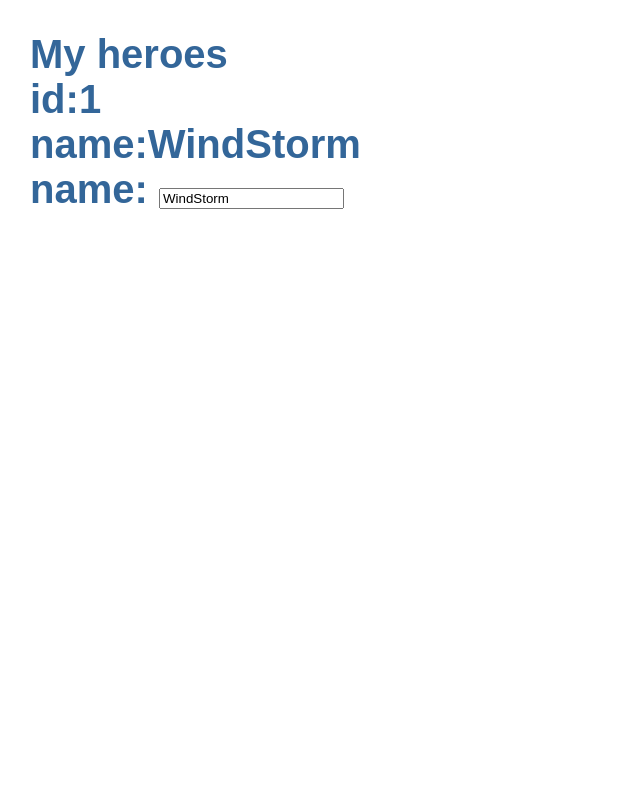
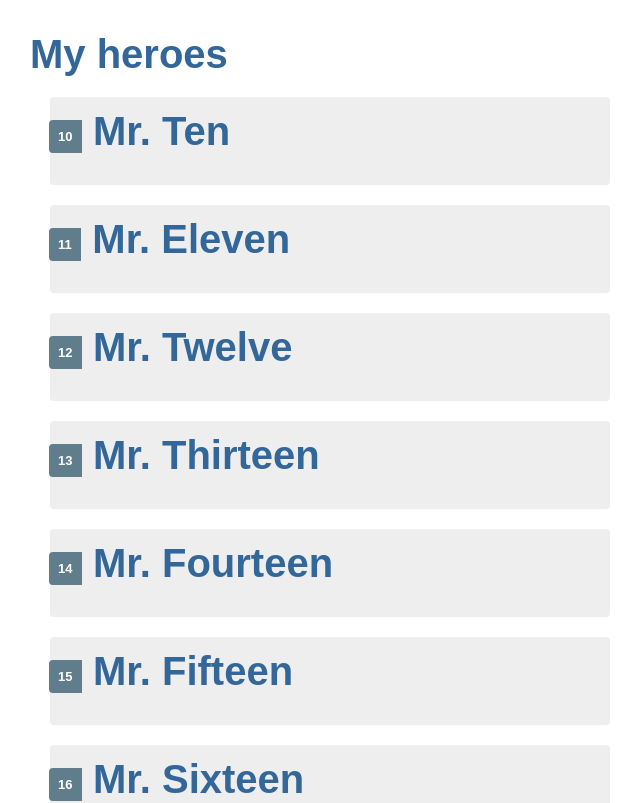
Before and after one commit to meizilp/augular-heroes, an Angular app: page / in a window 1280 px wide. Shown: the top 803 px of the page, without its empty margins (2-643 px from the left). Built offline with nearby package versions, Linux system fonts and the light colour scheme.

Commit message:
完成显示英雄列表

```diff
--- a/src/app/heroes/heroes.component.css
+++ b/src/app/heroes/heroes.component.css
@@ -0,0 +1,48 @@
+/* HeroesComponent's private CSS styles */
+.selected {
+  background-color: #CFD8DC !important;
+  color: white;
+}
+.heroes {
+  margin: 0 0 2em 0;
+  list-style-type: none;
+  padding: 0;
+  width: 15em;
+}
+.heroes li {
+  cursor: pointer;
+  position: relative;
+  left: 0;
+  background-color: #EEE;
+  margin: .5em;
+  padding: .3em 0;
+  height: 1.6em;
+  border-radius: 4px;
+}
+.heroes li.selected:hover {
+  background-color: #BBD8DC !important;
+  color: white;
+}
+.heroes li:hover {
+  color: #607D8B;
+  background-color: #DDD;
+  left: .1em;
+}
+.heroes .text {
+  position: relative;
+  top: -3px;
+}
+.heroes .badge {
+  display: inline-block;
+  font-size: small;
+  color: white;
+  padding: 0.8em 0.7em 0 0.7em;
+  background-color: #607D8B;
+  line-height: 1em;
+  position: relative;
+  left: -1px;
+  top: -4px;
+  height: 1.8em;
+  margin-right: .8em;
+  border-radius: 4px 0 0 4px;
+}
--- a/src/app/heroes/heroes.component.html
+++ b/src/app/heroes/heroes.component.html
@@ -1,8 +1,5 @@
-<div><span>id:</span>{{heroId}}</div>
-<div><span>name:</span>{{heroName}}</div>
-
-<div>
-  <label>name:
-    <input [(ngModel)]="heroName">
-  </label>
-</div>
+<ul class="heroes">
+  <li *ngFor="let hero of heroes">
+    <span class="badge">{{hero.id}}</span>{{hero.name}}
+  </li>
+</ul>
--- a/src/app/heroes/heroes.component.ts
+++ b/src/app/heroes/heroes.component.ts
@@ -1,4 +1,22 @@
 import { Component, OnInit } from '@angular/core';
+
+interface Hero {
+  id: number;
+  name: string;
+}
+
+const HEROES: Hero[] = [
+  { id: 10, name: 'Mr. Ten' },
+  { id: 11, name: 'Mr. Eleven' },
+  { id: 12, name: 'Mr. Twelve' },
+  { id: 13, name: 'Mr. Thirteen' },
+  { id: 14, name: 'Mr. Fourteen' },
+  { id: 15, name: 'Mr. Fifteen' },
+  { id: 16, name: 'Mr. Sixteen' },
+  { id: 17, name: 'Mr. Seventeen' },
+  { id: 18, name: 'Mr. Eighteen' },
+  { id: 19, name: 'Mr. Nineteen' },
+];
 
 @Component({
   selector: 'app-heroes',
@@ -7,8 +25,7 @@
 })
 export class HeroesComponent implements OnInit {
 
-  heroName = 'WindStorm';
-  heroId = 1;
+  heroes = HEROES;
 
   constructor() { }
 
```
Also changed, not shown: 3 other files (tests, documents, lock files or other folders).
